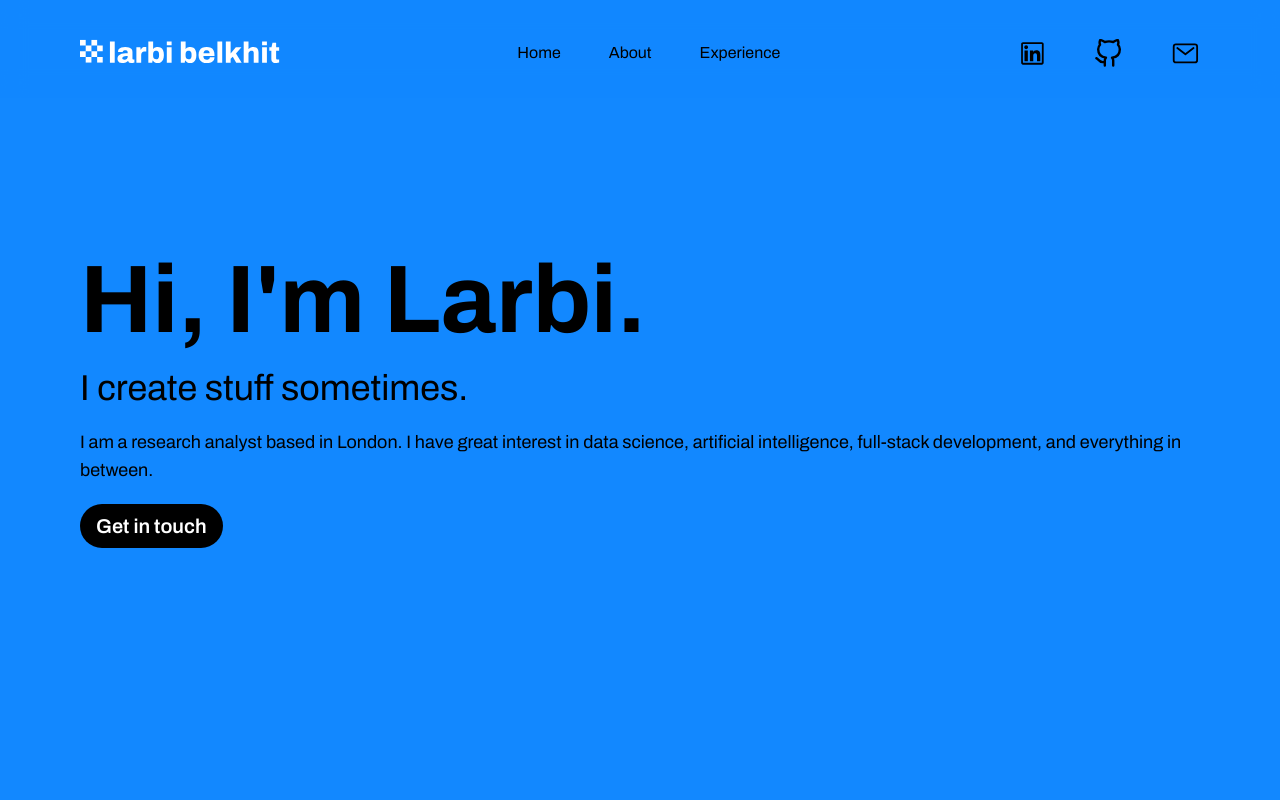
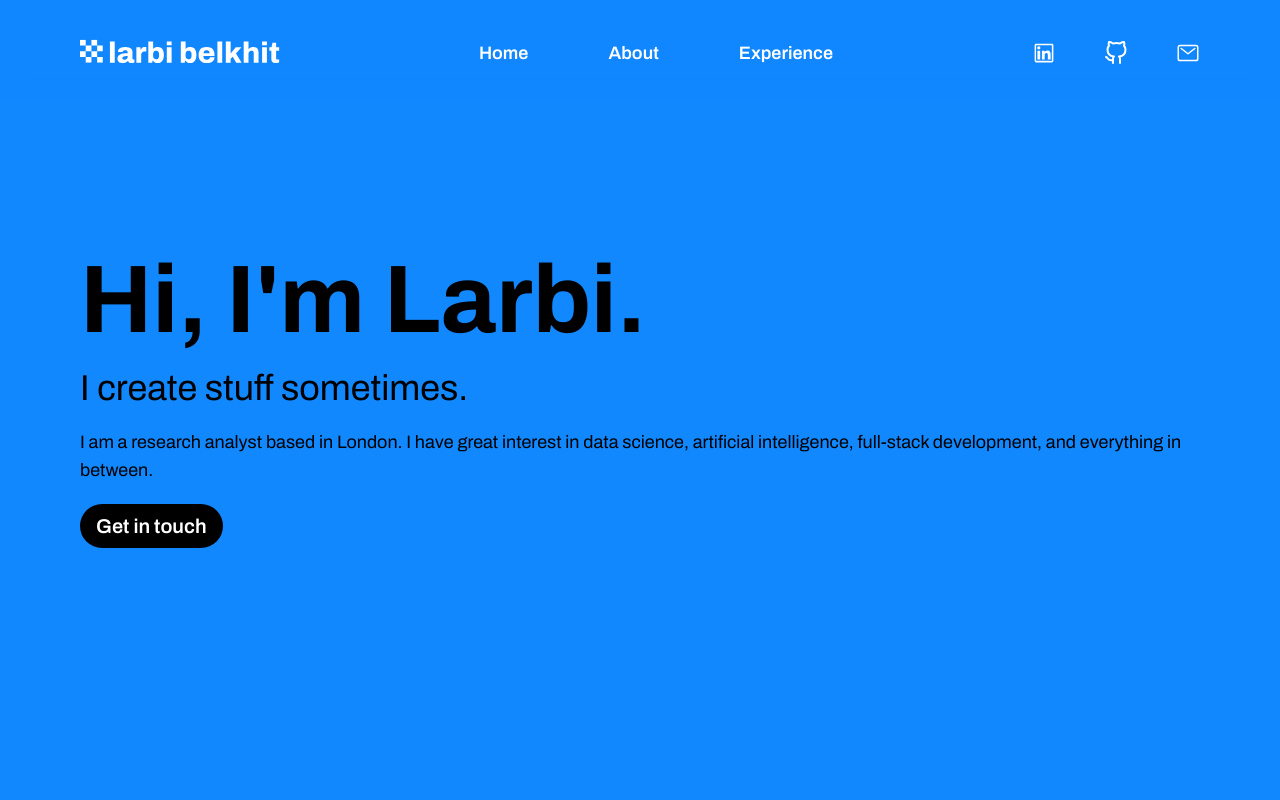
Before and after one commit to larbibelkhit/personal-website, a Next.js app: page / in a window 1280 px wide. Shown: the top 800 px of the page. Built offline with nearby package versions, Linux system fonts and the light colour scheme.

Commit message:
navbar fixed for large screens

```diff
--- a/app/globals.css
+++ b/app/globals.css
@@ -28,10 +28,6 @@ body {
   .padding-container {
     @apply px-6 lg:px-20 2xl:px-0;
   }
-  .icon-xl {
-    line-height: 2rem;
-    font-size: 1.802rem;
-  }
 }
 
 /* Hide scrollbar for Chrome, Safari and Opera */
--- a/app/layout.tsx
+++ b/app/layout.tsx
@@ -15,7 +15,7 @@ export default function RootLayout({
   return (
     <html lang="en">
       <body className='bg-blue-bg'>
-        <header className='fixed top-0 left-0 right-0 max-container padding-container bg-blue-bg backdrop-filter backdrop-blur-md bg-opacity-40 z-50'>
+        <header className='fixed top-0 left-0 right-0 bg-blue-bg backdrop-filter backdrop-blur-md bg-opacity-40 z-50'>
           <link rel="icon" href="/favicon.svg" sizes="any" />
           <Navbar />
         </header>
--- a/components/Navbar.tsx
+++ b/components/Navbar.tsx
@@ -24,14 +24,14 @@ const Navbar = () => {
     ]
 
     return (
-        <nav className="flexBetween mt-2 md:py-5">
+        <nav className="flexBetween mt-2 md:py-5 max-container padding-container text-white">
             <Logo color="black"/>
             <ul className="hidden h-full gap-12 md:flex">
                 {NAV_LINKS.map((link) => (
                     <Link
                         href={link.href}
                         key={link.title}
-                        className="capitalize cursor-pointer hover:text-white"
+                        className="capitalize text-lg font-semibold cursor-pointer px-4 py-2 hover:text-hover"
                     >
                         {link.title}
                     </Link>
@@ -39,13 +39,13 @@ const Navbar = () => {
             </ul>
             <ul className="h-full gap-5 md:gap-12 flex">
                 <Link href={"https://www.linkedin.com/in/larbibelkhit/"}>
-                    <AiOutlineLinkedin className="icon-xl hover:text-white"/>
+                    <AiOutlineLinkedin className="text-2xl hover:text-hover"/>
                 </Link>
                 <Link href={"https://github.com/larbibelkhit/"}>
-                    <FiGithub className="icon-xl hover:text-white"/>
+                    <FiGithub className="text-2xl hover:text-hover"/>
                 </Link>
                 <Link href={"mailto:larbibelkhit@outlook.com"}>
-                    <IoMailOutline className="icon-xl hover:text-white"/>
+                    <IoMailOutline className="text-2xl hover:text-hover"/>
                 </Link>
             </ul>
         </nav>
--- a/tailwind.config.ts
+++ b/tailwind.config.ts
@@ -13,6 +13,7 @@ const config: Config = {
       "blue-bg": "#1288FF",
       "blue-highlight": "#0011ff",
       "black": "#000000",
+      "hover": "#B7FF00"
     },
     extend: {
       lineHeight: {
```
